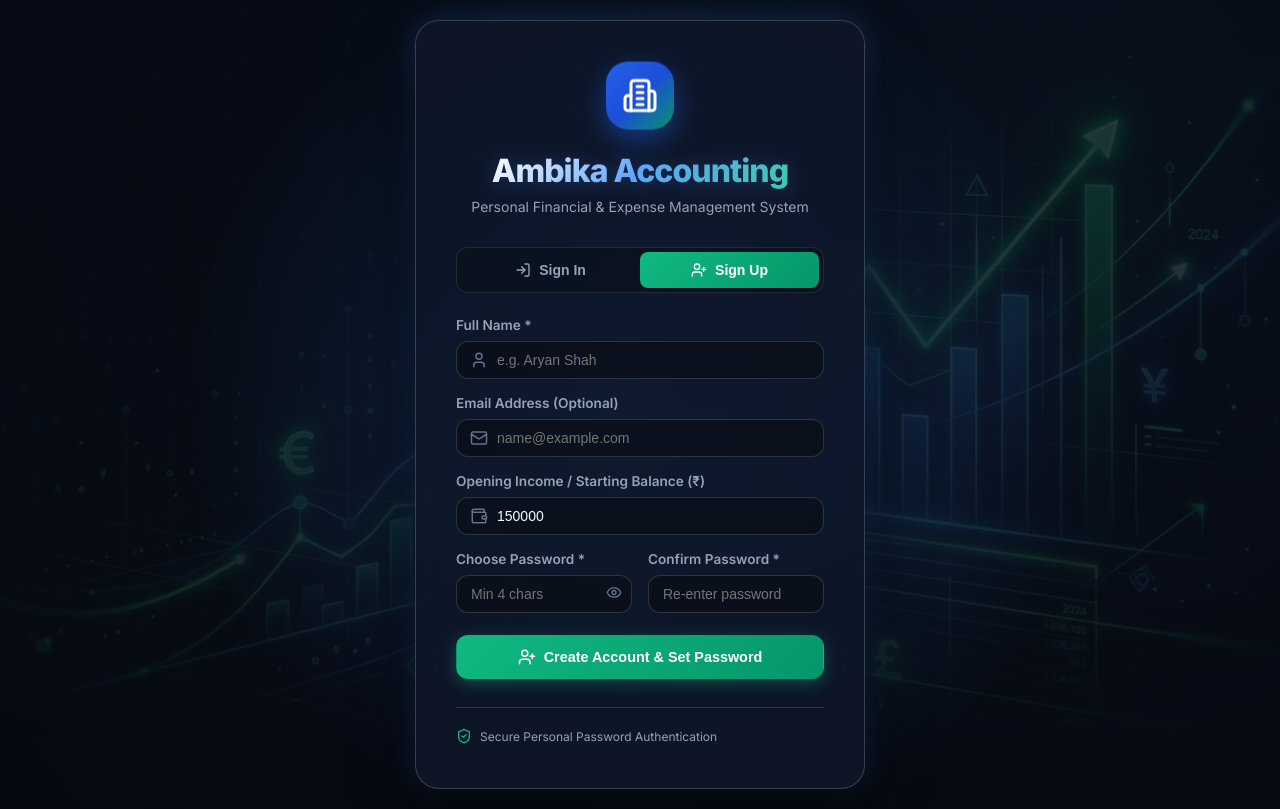
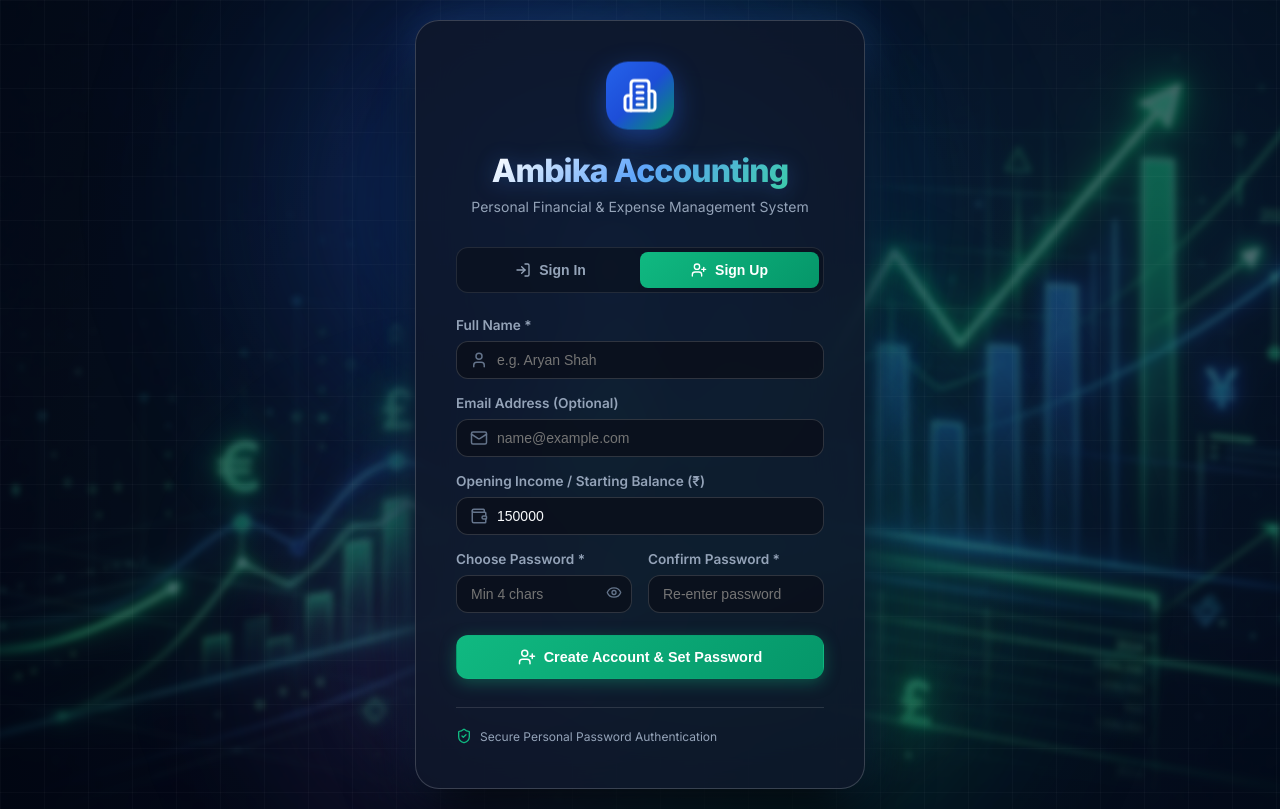
Before and after one commit to HET-CacheHit/Ambika-Accounting, a Next.js app: page / in a window 1280 px wide. Built offline with nearby package versions, Linux system fonts and the light colour scheme; no server answers.

Commit message:
feat: Add animated moving background with glowing ambient orbs and drift effect

```diff
--- a/app/globals.css
+++ b/app/globals.css
@@ -847,32 +847,163 @@ html, body {
   transition: width 0.4s ease;
 }
 
-/* Login Page Styling */
+/* Animated Moving Background Keyframes & Orbs */
+@keyframes backgroundDrift {
+  0% {
+    transform: scale(1.02) translate(0, 0);
+  }
+  50% {
+    transform: scale(1.08) translate(-20px, 15px);
+  }
+  100% {
+    transform: scale(1.02) translate(0, 0);
+  }
+}
+
+@keyframes orbFloat1 {
+  0%, 100% {
+    transform: translate(0, 0) scale(1);
+    opacity: 0.55;
+  }
+  33% {
+    transform: translate(140px, -90px) scale(1.25);
+    opacity: 0.8;
+  }
+  66% {
+    transform: translate(-100px, 120px) scale(0.9);
+    opacity: 0.6;
+  }
+}
+
+@keyframes orbFloat2 {
+  0%, 100% {
+    transform: translate(0, 0) scale(1);
+    opacity: 0.5;
+  }
+  33% {
+    transform: translate(-150px, 110px) scale(1.2);
+    opacity: 0.75;
+  }
+  66% {
+    transform: translate(120px, -80px) scale(0.85);
+    opacity: 0.55;
+  }
+}
+
+@keyframes orbFloat3 {
+  0%, 100% {
+    transform: translate(0, 0) scale(1);
+    opacity: 0.45;
+  }
+  50% {
+    transform: translate(170px, 90px) scale(1.3);
+    opacity: 0.7;
+  }
+}
+
+@keyframes orbFloat4 {
+  0%, 100% {
+    transform: translate(0, 0) scale(1);
+    opacity: 0.4;
+  }
+  50% {
+    transform: translate(-120px, -130px) scale(1.15);
+    opacity: 0.65;
+  }
+}
+
+/* Login Page Animated Moving Background */
 .login-container {
   min-height: 100vh;
+  position: relative;
+  overflow: hidden;
   display: flex;
   align-items: center;
   justify-content: center;
   padding: 20px;
-  background-image:
-    radial-gradient(circle at center, rgba(59, 130, 246, 0.2), transparent 60%),
-    linear-gradient(180deg, rgba(7, 10, 18, 0.8) 0%, rgba(7, 10, 18, 0.92) 100%),
-    url('/accounting_bg.jpg');
+  background: radial-gradient(circle at 50% 50%, #0b1120 0%, #030712 100%);
+}
+
+.login-bg-wallpaper {
+  position: absolute;
+  inset: -40px;
+  background-image: url('/accounting_bg.jpg');
+  background-size: cover;
   background-position: center;
   background-repeat: no-repeat;
-  background-size: cover;
+  opacity: 0.4;
+  filter: blur(3px);
+  animation: backgroundDrift 25s ease-in-out infinite alternate;
+  z-index: 0;
+}
+
+.moving-orb {
+  position: absolute;
+  border-radius: 50%;
+  filter: blur(85px);
+  pointer-events: none;
+  z-index: 1;
+}
+
+.moving-orb-1 {
+  width: 500px;
+  height: 500px;
+  top: 5%;
+  left: 10%;
+  background: radial-gradient(circle, rgba(37, 99, 235, 0.6) 0%, rgba(59, 130, 246, 0) 70%);
+  animation: orbFloat1 16s ease-in-out infinite;
+}
+
+.moving-orb-2 {
+  width: 550px;
+  height: 550px;
+  bottom: 5%;
+  right: 10%;
+  background: radial-gradient(circle, rgba(16, 185, 129, 0.5) 0%, rgba(5, 150, 105, 0) 70%);
+  animation: orbFloat2 20s ease-in-out infinite;
+}
+
+.moving-orb-3 {
+  width: 420px;
+  height: 420px;
+  top: 50%;
+  left: 15%;
+  background: radial-gradient(circle, rgba(168, 85, 247, 0.45) 0%, rgba(147, 51, 234, 0) 70%);
+  animation: orbFloat3 24s ease-in-out infinite;
+}
+
+.moving-orb-4 {
+  width: 460px;
+  height: 460px;
+  top: 10%;
+  right: 20%;
+  background: radial-gradient(circle, rgba(14, 165, 233, 0.5) 0%, rgba(2, 132, 199, 0) 70%);
+  animation: orbFloat4 18s ease-in-out infinite;
+}
+
+.animated-grid-overlay {
+  position: absolute;
+  inset: 0;
+  background-image:
+    linear-gradient(rgba(255, 255, 255, 0.04) 1px, transparent 1px),
+    linear-gradient(90deg, rgba(255, 255, 255, 0.04) 1px, transparent 1px);
+  background-size: 44px 44px;
+  z-index: 1;
+  opacity: 0.7;
 }
 
 .login-card {
+  position: relative;
+  z-index: 10;
   background: rgba(15, 23, 42, 0.85);
   border: 1px solid rgba(255, 255, 255, 0.18);
-  backdrop-filter: blur(24px);
-  -webkit-backdrop-filter: blur(24px);
+  backdrop-filter: blur(28px);
+  -webkit-backdrop-filter: blur(28px);
   border-radius: var(--radius-xl);
   padding: 44px 40px;
   width: 100%;
   max-width: 450px;
-  box-shadow: 0 30px 60px rgba(0, 0, 0, 0.75), 0 0 30px rgba(59, 130, 246, 0.25);
+  box-shadow: 0 30px 60px rgba(0, 0, 0, 0.85), 0 0 40px rgba(59, 130, 246, 0.3);
 }
 
 .login-header {
--- a/components/LoginPage.tsx
+++ b/components/LoginPage.tsx
@@ -201,6 +201,14 @@ export const LoginPage: React.FC<LoginPageProps> = ({ onLoginSuccess }) => {
 
   return (
     <div className="login-container">
+      {/* Moving Dynamic Ambient Background */}
+      <div className="login-bg-wallpaper" />
+      <div className="moving-orb moving-orb-1" />
+      <div className="moving-orb moving-orb-2" />
+      <div className="moving-orb moving-orb-3" />
+      <div className="moving-orb moving-orb-4" />
+      <div className="animated-grid-overlay" />
+
       <div className="login-card animate-fade-in">
         <div className="login-header">
           <div className="login-logo">
```
